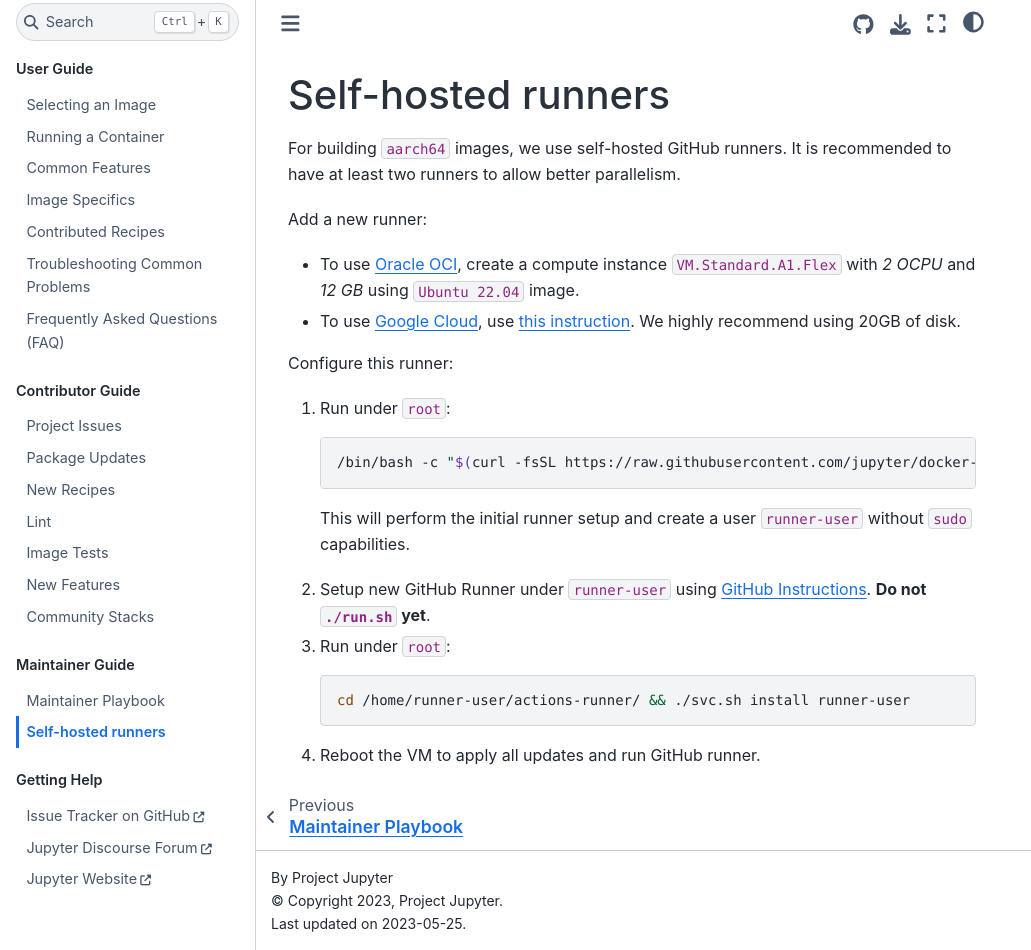
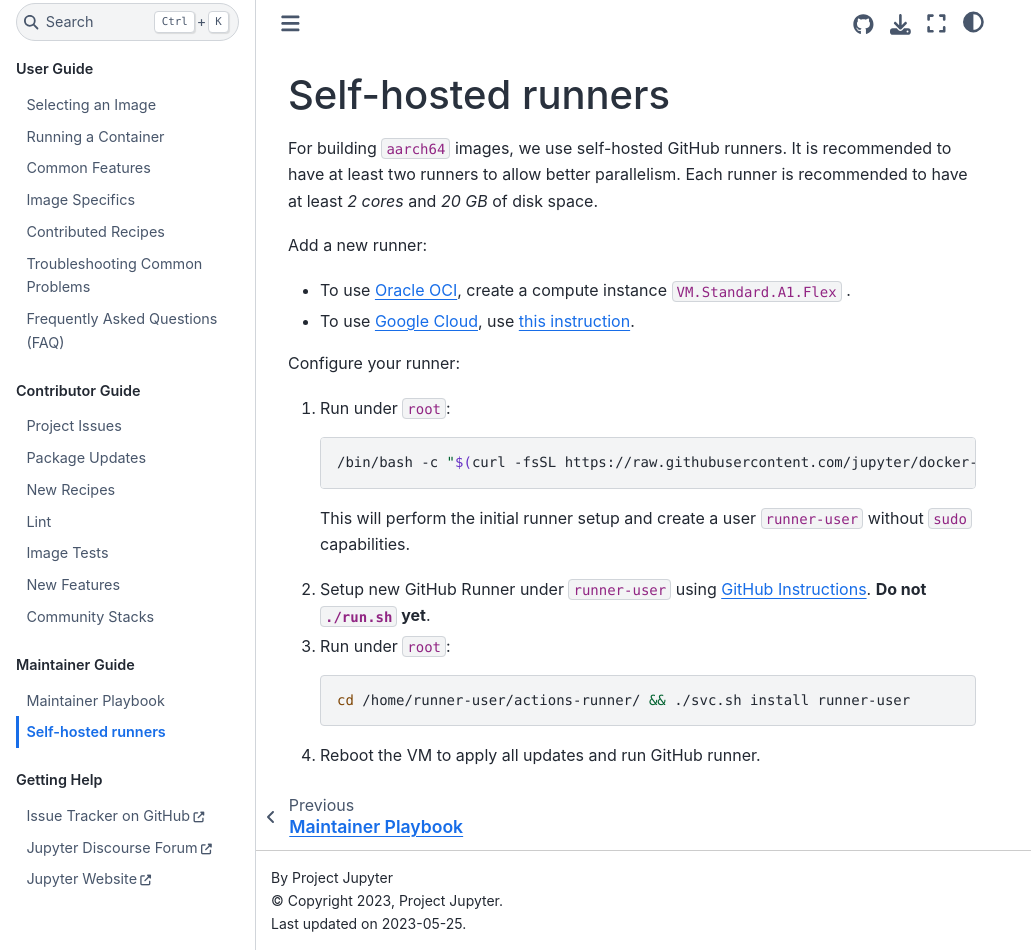
Before and after one commit to jupyter/docker-stacks, a Sphinx documentation site: the page built from docs/maintaining/aarch64-runner.md, in a window 1280 px wide and 950 px high. Shown: the whole window, without its empty margins (0-1031 px from the left). Built offline with Sphinx 7.4.7 and the Sphinx Book theme 1.1.4, drawn with Linux system fonts in a browser that asks for light colours.

Commit message:
Better docs about self-hosted runners

```diff
--- a/docs/maintaining/aarch64-runner.md
+++ b/docs/maintaining/aarch64-runner.md
@@ -2,14 +2,14 @@
 
 For building `aarch64` images, we use self-hosted GitHub runners.
 It is recommended to have at least two runners to allow better parallelism.
+Each runner is recommended to have at least _2 cores_ and _20 GB_ of disk space.
 
 Add a new runner:
 
-- To use [Oracle OCI](https://www.oracle.com/cloud/), create a compute instance `VM.Standard.A1.Flex` with _2 OCPU_ and _12 GB_ using `Ubuntu 22.04` image.
+- To use [Oracle OCI](https://www.oracle.com/cloud/), create a compute instance `VM.Standard.A1.Flex` .
 - To use [Google Cloud](https://cloud.google.com), use [this instruction](https://cloud.google.com/compute/docs/instances/create-arm-vm-instance#armpublicimage).
-  We highly recommend using 20GB of disk.
 
-Configure this runner:
+Configure your runner:
 
 1. Run under `root`:
 
```
